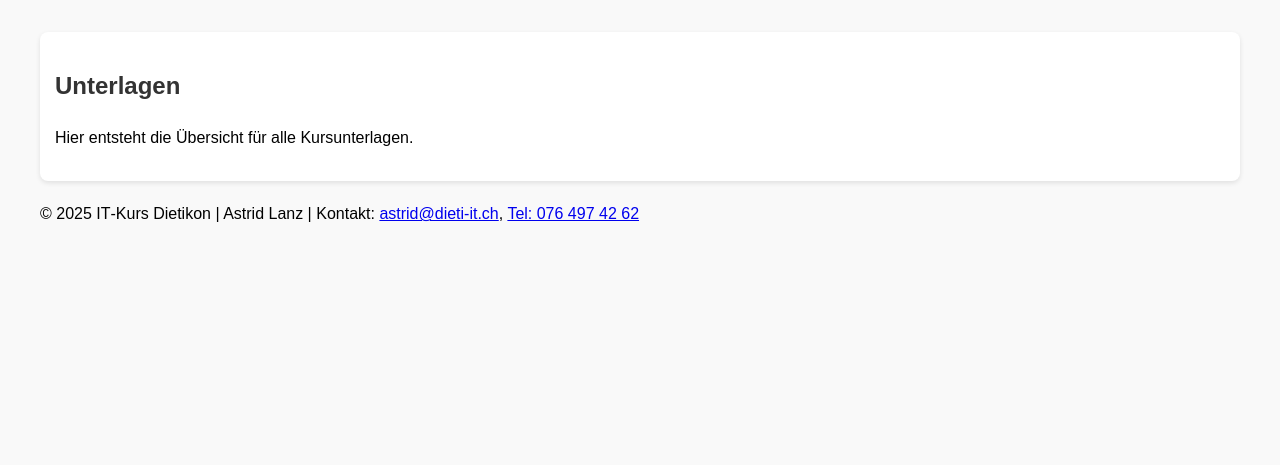
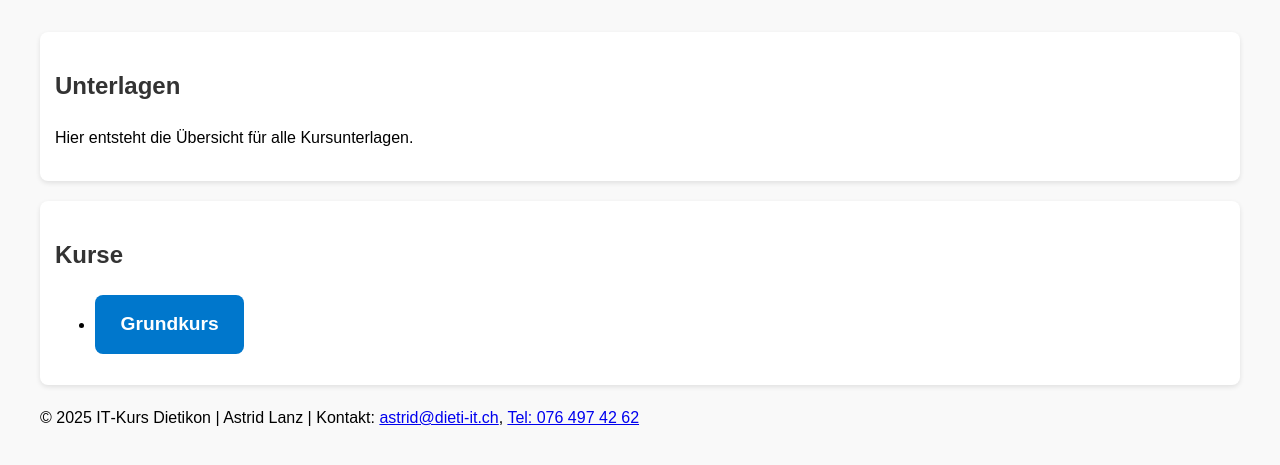
Before and after one commit to sasilanz/Dietipi-App, a Flask app: page /unterlagen in a window 1280 px wide. Shown: the part 69-534 px from the top of the page. Run offline with Flask 3, Linux system fonts and the light colour scheme.

Commit message:
Unterlagen Struktur 2

```diff
--- a/web/app/app.py
+++ b/web/app/app.py
@@ -375,3 +375,7 @@ if __name__ == "__main__":
 @app.get("/unterlagen")
 def unterlagen():
     return render_template("unterlagen.html")
+
+@app.get("/unterlagen/grundkurs")
+def unterlagen_grundkurs():
+    return render_template("unterlagen_grundkurs.html")
--- a/web/app/templates/unterlagen.html
+++ b/web/app/templates/unterlagen.html
@@ -5,4 +5,10 @@
   <h1>Unterlagen</h1>
   <p>Hier entsteht die Übersicht für alle Kursunterlagen.</p>
 </section>
+<section>
+    <h1>Kurse</h1>
+    <ul>
+        <li><a class="anmelde-button" href="/unterlagen/grundkurs">Grundkurs</a></li>
+    </ul>
+</section>
 {% endblock %}
```
Also changed, not shown: web/app/templates/unterlagen_grundkurs.html (added, +8 -0 lines).
